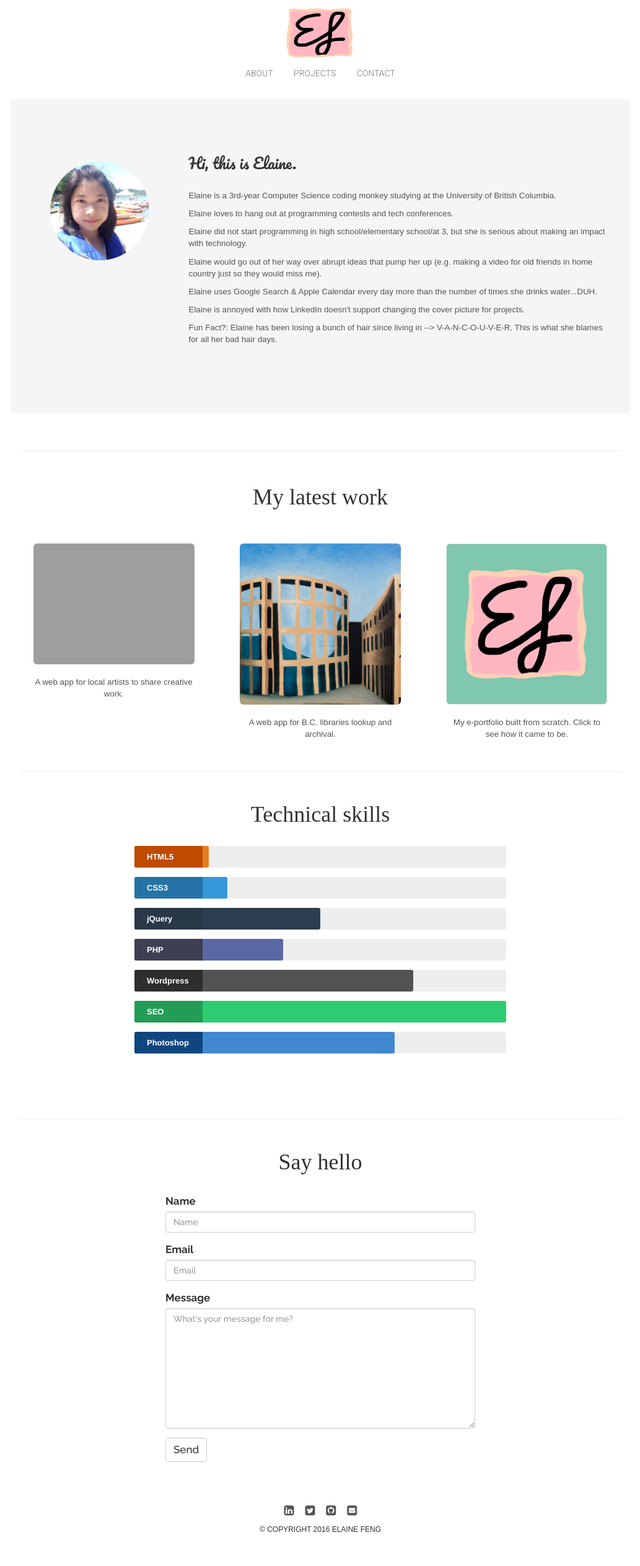
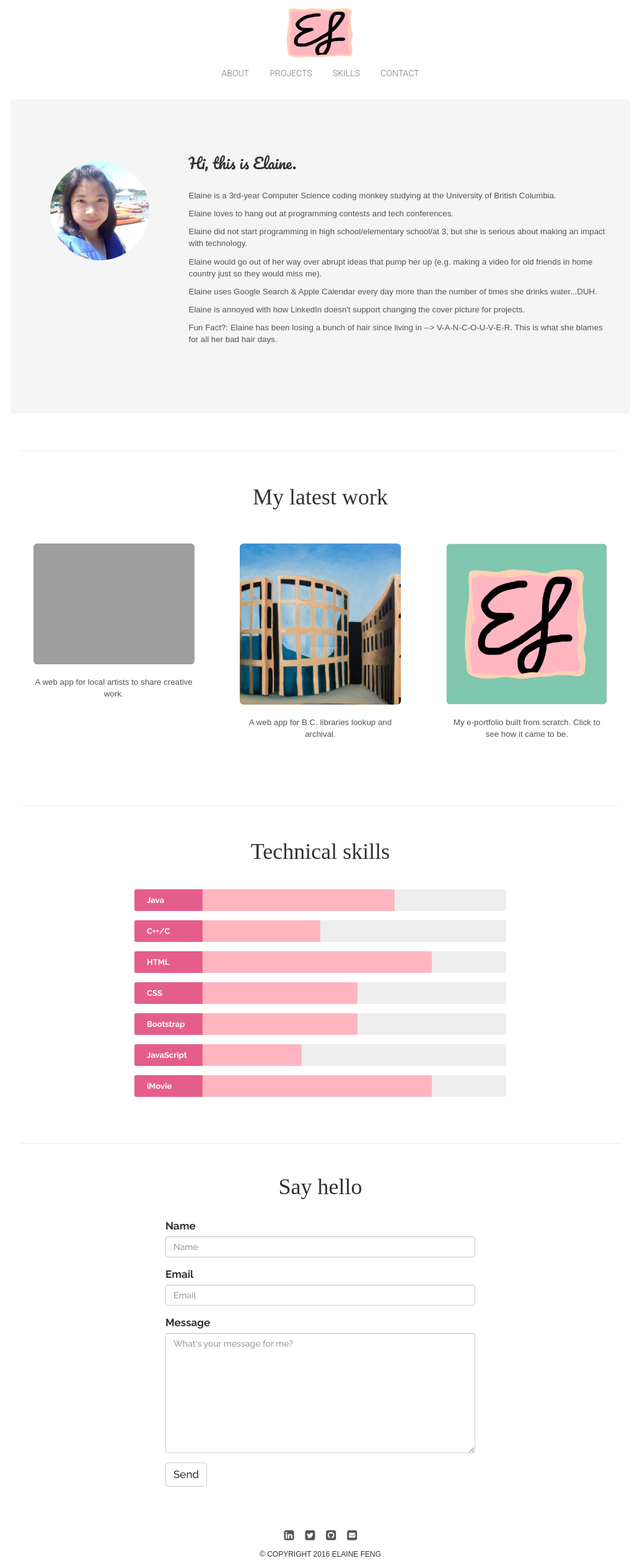
Before and after one commit to elfeng/elfeng.github.io, a PHP site: page / in a window 1280 px wide. Shown: the whole page at 62% size, without its empty margins (123-1156 px from the left). Before the commit the page ends 2472 px from the top, so only its background shows below. Run offline with PHP 8.4, Linux system fonts and the light colour scheme; some libraries are stand-ins or nearby versions; some web fonts are replaced; grey boxes are pictures that could not be loaded.

Commit message:
Added style to skillbars

```diff
--- a/index.html
+++ b/index.html
@@ -51,6 +51,7 @@
           <ul class="nav navbar-nav">
             <li><a class='smoothScroll' href="#about-section">ABOUT</a></li>
             <li><a class='smoothScroll' href="#projects-section">PROJECTS</a></li>
+            <li><a class='smoothScroll' href="#skills-section">SKILLS</a></li>
             <li><a class='smoothScroll' href="#contact-section">CONTACT</a></li>
           </ul>
         </div><!-- /.navbar-collapse -->
@@ -304,8 +305,8 @@
               <a href="#thirdModal" class="btn btn-default" data-toggle="modal">VIEW PROJECT</a>
             </div>
             <img id="project-cover-3" src="images/project-cover-3.png" class="img-responsive img-rounded" alt="Responsive image">
+            <div id="skills-section"></div>
             <br>
-            <div id="skills-section"></div>
             <p>My e-portfolio built from scratch. Click to see how it came to be.</p>
           </div>
         </div>
@@ -317,43 +318,44 @@
     <div id="skills" class="container-fluid">
       <hr>
       <h1>Technical skills</h1>
-	<div class="row">
-        <div class="skillbar clearfix " data-percent="20%">
-	<div class="skillbar-title" style="background: #d35400;"><span>HTML5</span></div>
-	<div class="skillbar-bar" style="background: #e67e22;"></div>
-</div> <!-- End Skill Bar -->
+      <div class="row">
+        <div class="skillbar clearfix " data-percent="70%">
+          <div class="skillbar-title"><span>Java</span></div>
+          <div class="skillbar-bar"></div>
+        </div>
 
-<div class="skillbar clearfix " data-percent="25%">
-	<div class="skillbar-title" style="background: #2980b9;"><span>CSS3</span></div>
-	<div class="skillbar-bar" style="background: #3498db;"></div>
-</div> <!-- End Skill Bar -->
+        <div class="skillbar clearfix " data-percent="50%">
+          <div class="skillbar-title"><span>C++/C</span></div>
+          <div class="skillbar-bar"></div>
+        </div>
 
-<div class="skillbar clearfix " data-percent="50%">
-	<div class="skillbar-title" style="background: #2c3e50;"><span>jQuery</span></div>
-	<div class="skillbar-bar" style="background: #2c3e50;"></div>
-</div> <!-- End Skill Bar -->
+        <div class="skillbar clearfix " data-percent="80%">
+          <div class="skillbar-title"><span>HTML</span></div>
+          <div class="skillbar-bar"></div>
+        </div>
 
-<div class="skillbar clearfix " data-percent="40%">
-	<div class="skillbar-title" style="background: #46465e;"><span>PHP</span></div>
-	<div class="skillbar-bar" style="background: #5a68a5;"></div>
-</div> <!-- End Skill Bar -->
+        <div class="skillbar clearfix " data-percent="60%">
+          <div class="skillbar-title"><span>CSS</span></div>
+          <div class="skillbar-bar"></div>
+        </div>
 
-<div class="skillbar clearfix " data-percent="75%">
-	<div class="skillbar-title" style="background: #333333;"><span>Wordpress</span></div>
-	<div class="skillbar-bar" style="background: #525252;"></div>
-</div> <!-- End Skill Bar -->
+        <div class="skillbar clearfix " data-percent="60%">
+          <div class="skillbar-title"><span>Bootstrap</span></div>
+          <div class="skillbar-bar"></div>
+        </div>
 
-<div class="skillbar clearfix " data-percent="100%">
-	<div class="skillbar-title" style="background: #27ae60;"><span>SEO</span></div>
-	<div class="skillbar-bar" style="background: #2ecc71;"></div>
-</div> <!-- End Skill Bar -->
+        <div class="skillbar clearfix " data-percent="45%">
+          <div id="contact-section"></div>
+          <div class="skillbar-title"><span>JavaScript</span></div>
+          <div class="skillbar-bar"></div>
+        </div>
 
-<div class="skillbar clearfix " data-percent="70%">
-	<div class="skillbar-title" style="background: #124e8c;"><span>Photoshop</span></div>
-	<div class="skillbar-bar" style="background: #4288d0;"></div>
-</div> <!-- End Skill Bar -->
-	</div>
-</div>
+        <div class="skillbar clearfix " data-percent="80%">
+          <div class="skillbar-title"><span>iMovie</span></div>
+          <div class="skillbar-bar"></div>
+        </div>
+      </div>
+    </div>
 
 
     <!-- Contact section -->
--- a/main.css
+++ b/main.css
@@ -255,6 +255,14 @@ margin: auto;
 /* --------- skills --------- */
 #skills {
   max-width: 1000px;
+  padding-top: 55px;
+}
+
+#skills h1 {
+  text-align: center;
+  font-family: serif;
+  padding-top: 35px;
+  padding-bottom: 30px;
 }
 
 #skills .row {
@@ -272,7 +280,7 @@ margin: auto;
 	display:block;
 	margin-bottom:15px;
 	width:100%;
-	background:#eee;
+	background: #eee;
 	height:35px;
 	border-radius:3px;
 	-moz-border-radius:3px;
@@ -293,11 +301,11 @@ margin: auto;
 	position:absolute;
 	top:0;
 	left:0;
-width:110px;
+  width:110px;
 	font-weight:bold;
 	font-size:13px;
 	color:#ffffff;
-	background:#6adcfa;
+  background: #ff699b;
 	-webkit-border-top-left-radius:3px;
 	-webkit-border-bottom-left-radius:4px;
 	-moz-border-radius-topleft:3px;
@@ -307,6 +315,7 @@ width:110px;
 }
 
 .skillbar-title span {
+  font-family: 'Raleway', sans-serif;
 	display:block;
 	background:rgba(0, 0, 0, 0.1);
 	padding:0 20px;
@@ -323,7 +332,7 @@ width:110px;
 .skillbar-bar {
 	height:35px;
 	width:0px;
-	background:#6adcfa;
+  background: #ffb6c1;
 	border-radius:3px;
 	-moz-border-radius:3px;
 	-webkit-border-radius:3px;
@@ -333,11 +342,11 @@ width:110px;
 /* --------- contact --------- */
 #contact {
   max-width: 1000px;
-  padding-top: 70px;
+  padding-top: 40px;
   padding-bottom: 70px;
 }
 
-h1:nth-child(2) {
+#contact h1 {
   text-align: center;
   font-family: serif;
   padding-top: 30px;
```
